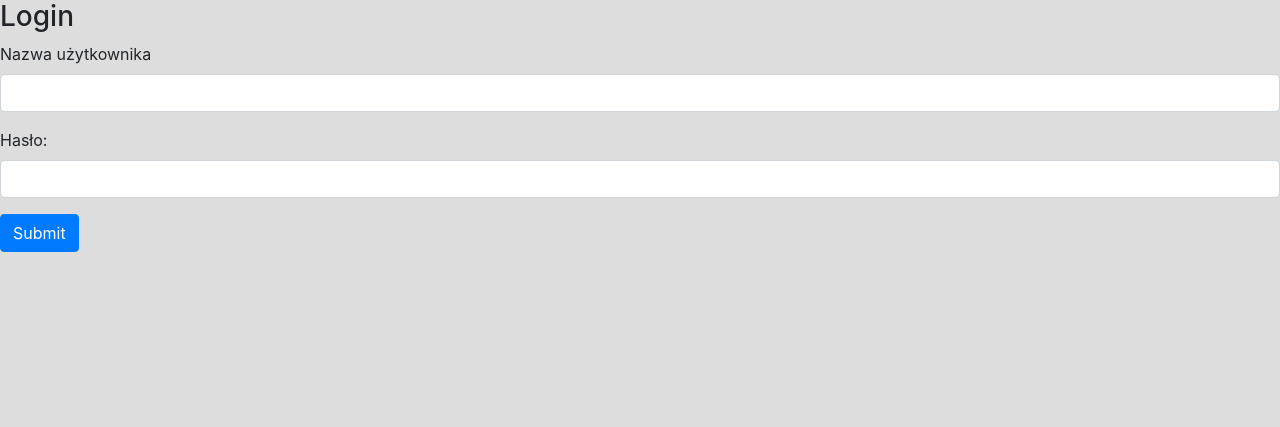
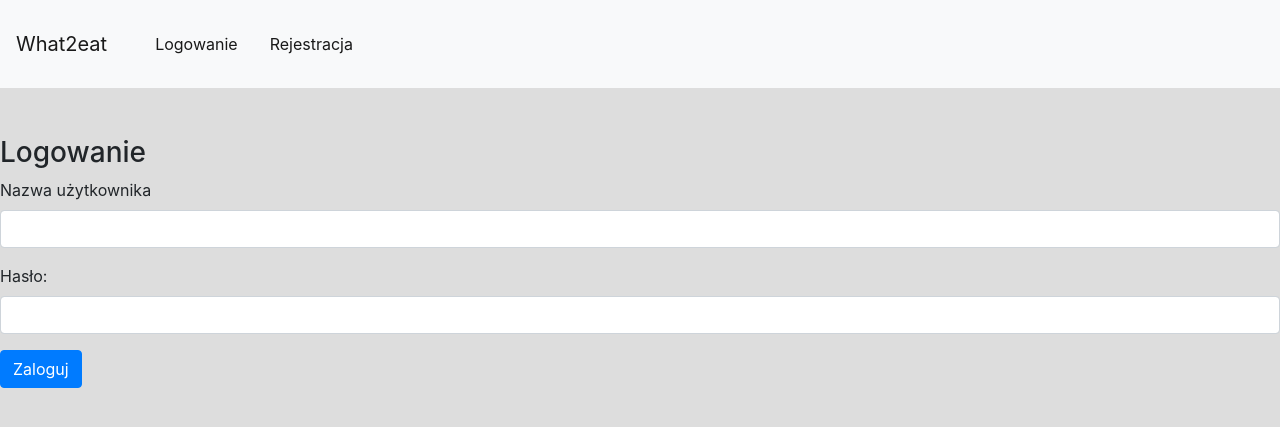
Before and after one commit to trzeciak000/Projekt-Kompetencyjny, a PHP site: page /Projekt-Kompetencyjny/views/user/logowanie.php in a window 1280 px wide. Shown: the top 427 px of the page. Run offline with PHP 8.4, Linux system fonts and the light colour scheme.

Commit message:
panel glowny dodany

```diff
--- a/config.php
+++ b/config.php
@@ -5,4 +5,6 @@ define("DB_USER", "root");
 define("DB_PASS", "");
 define("DB_NAME", "what2eat");
 
+define("ROOT_PATH","/Projekt-Kompetencyjny/");
+define("ROOT_URL", "http://localhost/Projekt-Kompetencyjny/");
 ?>
--- a/index.php
+++ b/index.php
@@ -1,3 +1,7 @@
+<?php
+    require "config.php";
+    include "main_panel.php";
+?>
 <!doctype html>
 <html lang="pl">
   <head>
--- /dev/null
+++ b/main_panel.php
@@ -0,0 +1,19 @@
+<?php
+    session_start();
+?>
+<nav class="navbar navbar-expand-lg navbar-light bg-light">
+    <a class="navbar-brand" href="<?php echo ROOT_URL; ?>">What2eat</a>
+    <div class="navbar panel" id="navbarText">
+    <span class="navbar-text justify-content-end">
+      <ul class="nav">
+        <?php if(isset($_SESSION['zalogowany'])) : ?>
+            <li><a class="nav-link" href="#">Witaj <?php echo $_SESSION['dane_usera']['login']; ?></a></li>
+            <li><a class="nav-link" href="<?php echo ROOT_PATH; ?>views/user/logout.php">Wyloguj</a></li>
+        <?php else : ?>
+            <li><a class="nav-link" href="<?php echo ROOT_PATH; ?>views/user/logowanie.php">Logowanie</a></li>
+            <li><a class="nav-link" href="<?php echo ROOT_PATH; ?>views/user/rejestracja.php">Rejestracja</a></li>
+        <?php endif; ?>
+      </ul>
+    </span>
+</div>
+</nav>
--- a/views/losowy_przepis.php
+++ b/views/losowy_przepis.php
@@ -1,5 +1,6 @@
 <?php
-    require "../config.php";
+    include "../config.php";
+    include "../main_panel.php";
     $conn = new mysqli(DB_HOST, DB_USER, DB_PASS, DB_NAME);
     $conn->query("SET CHARSET utf8");
     $sql = "SELECT * FROM przepisy WHERE visible=1;";
--- a/views/user/logowanie.php
+++ b/views/user/logowanie.php
@@ -1,6 +1,6 @@
 <?php
-session_start();
 require "../../config.php";
+include "../../main_panel.php";
 $connect = mysqli_connect(DB_HOST,DB_USER,DB_PASS, DB_NAME);
 $connect->query("SET CHARSET utf8");
 
@@ -19,7 +19,7 @@ if (isset($_POST['submit'])) {
             $_SESSION['zalogowany'] = true;
             $_SESSION['dane_usera'] = array(
                 "id" => $result['IDUzytkownika'],
-                "Nazwa" => $result['Nazwa'],
+                "login" => $result['Nazwa'],
                 "role_id" => $result['role_id']
             );
         }
@@ -38,9 +38,9 @@ if (isset($_POST['submit'])) {
 </head>
 <body>
 <?php if( !isset($_SESSION['zalogowany']) ) : ?>
-    <div class="panel2">
+    <div class="panel2"><br /><br />
         <div class="panel-heading">
-            <h3 class="panel-title">Login</h3>
+            <h3 class="panel-title">Logowanie</h3>
         </div>
         <div class="panel-body">
             <form method="post" action="logowanie.php">
@@ -52,7 +52,7 @@ if (isset($_POST['submit'])) {
                     <label>Hasło:</label>
                     <input type="password" name="password" class="form-control" />
                 </div>
-                <input class="btn btn-primary" name="submit" type="submit" value="Submit">
+                <input class="btn btn-primary" name="submit" type="submit" value="Zaloguj">
             </form>
         </div>
     </div>
```
Also changed, not shown: views/user/rejestracja.php (+4 -4 lines).
